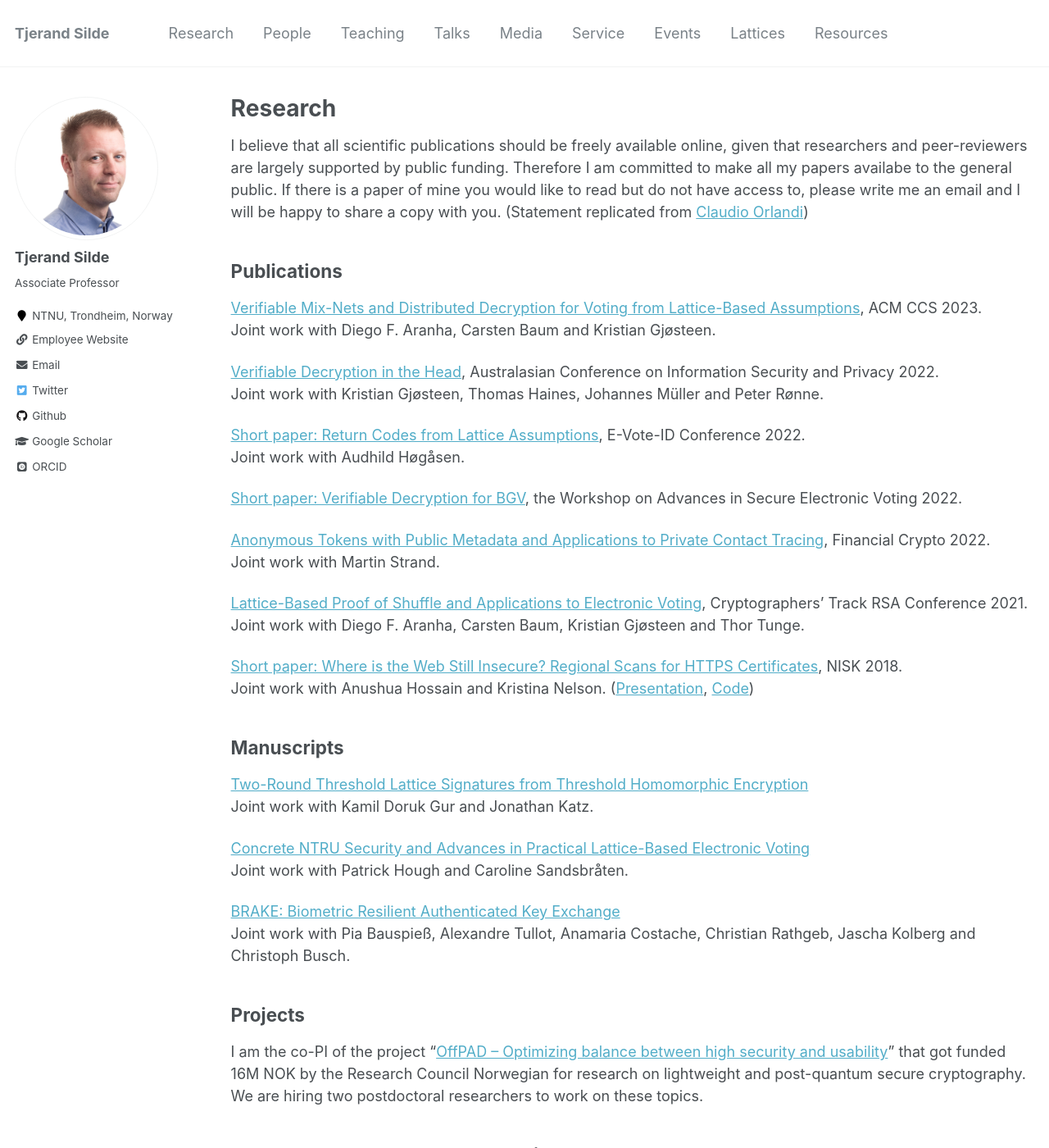
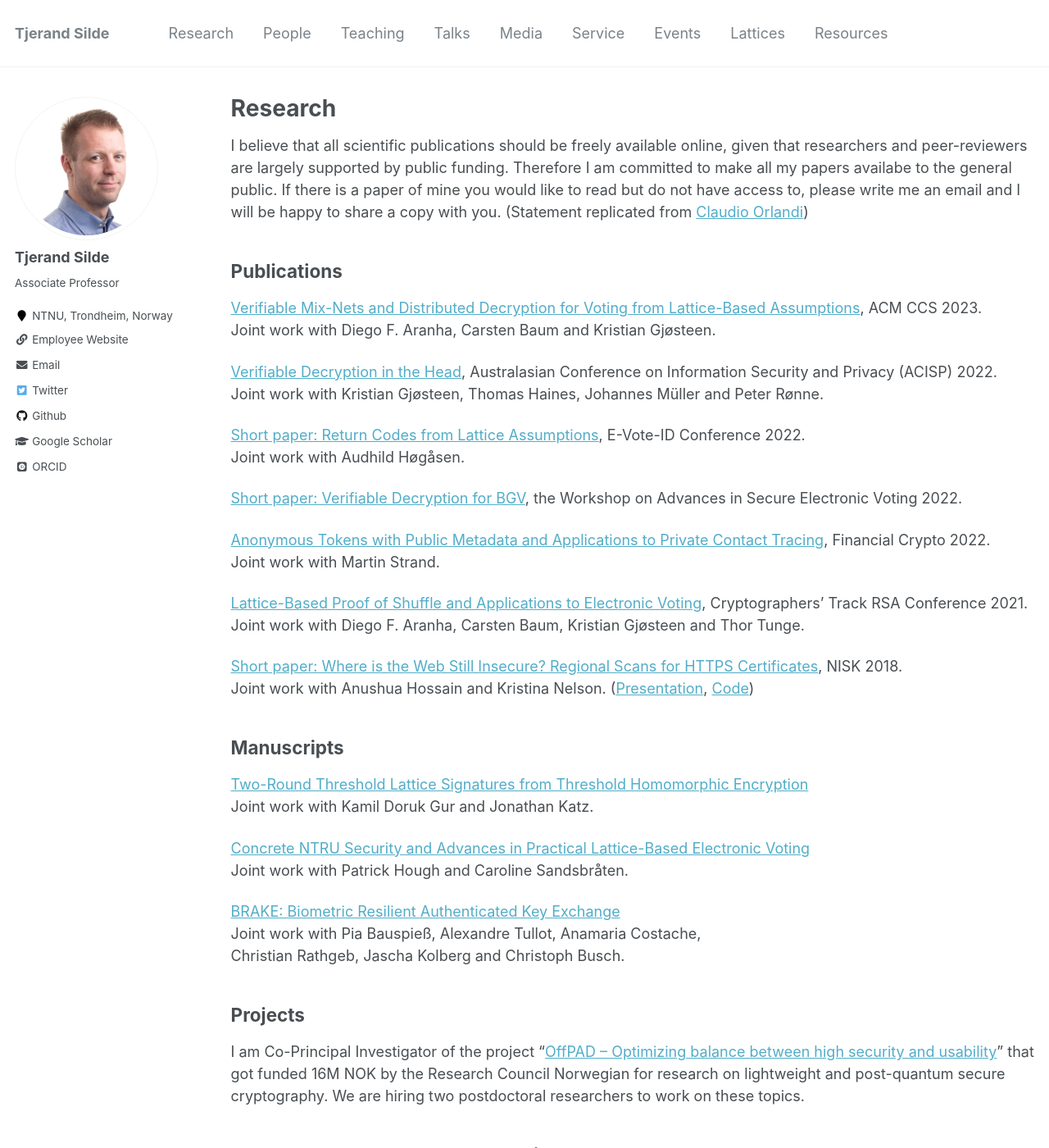
Before and after one commit to tjesi/tjesi.github.io, a Jekyll site: the page built from _pages/research.md, in a window 1280 px wide and 1400 px high. Shown: the whole window at 82% size. Built offline with Jekyll 4.4.1, drawn with Linux system fonts in a browser that asks for light colours; some web fonts are replaced.

Commit message:
minor updates

```diff
--- a/_pages/research.md
+++ b/_pages/research.md
@@ -12,7 +12,7 @@ I believe that all scientific publications should be freely available online, gi
 [Verifiable Mix-Nets and Distributed Decryption for Voting from Lattice-Based Assumptions](https://eprint.iacr.org/2022/422), ACM CCS 2023.
 Joint work with Diego F. Aranha, Carsten Baum and Kristian Gjøsteen.
 
-[Verifiable Decryption in the Head](https://eprint.iacr.org/2021/558), Australasian Conference on Information Security and Privacy 2022.
+[Verifiable Decryption in the Head](https://eprint.iacr.org/2021/558), Australasian Conference on Information Security and Privacy (ACISP) 2022.
 Joint work with Kristian Gjøsteen, Thomas Haines, Johannes Müller and Peter Rønne.
 
 [Short paper: Return Codes from Lattice Assumptions](https://dspace.ut.ee/bitstream/handle/10062/84323/12.pdf?sequence=1&isAllowed=y), E-Vote-ID Conference 2022.
@@ -38,11 +38,12 @@ Joint work with Kamil Doruk Gur and Jonathan Katz.
 Joint work with Patrick Hough and Caroline Sandsbråten.
 
 [BRAKE: Biometric Resilient Authenticated Key Exchange](https://eprint.iacr.org/2022/1408)
-Joint work with Pia Bauspieß, Alexandre Tullot, Anamaria Costache, Christian Rathgeb, Jascha Kolberg and Christoph Busch.
+Joint work with Pia Bauspieß, Alexandre Tullot, Anamaria Costache,
+Christian Rathgeb, Jascha Kolberg and Christoph Busch.
 
 ## Projects
 
-I am the co-PI of the project "[OffPAD -- Optimizing balance between high security and usability](https://prosjektbanken.forskningsradet.no/en/project/FORISS/321619)" that got funded 16M NOK by the Research Council Norwegian for research on lightweight and post-quantum secure cryptography. We are hiring two postdoctoral researchers to work on these topics.
+I am Co-Principal Investigator of the project "[OffPAD -- Optimizing balance between high security and usability](https://prosjektbanken.forskningsradet.no/en/project/FORISS/321619)" that got funded 16M NOK by the Research Council Norwegian for research on lightweight and post-quantum secure cryptography. We are hiring two postdoctoral researchers to work on these topics.
 
 
 ## Theses, Reports and Implementations
```
Also changed, not shown: _pages/events.md (+0 -2 lines), _pages/media.md (+1 -1 lines), _pages/people.md (+11 -6 lines).
